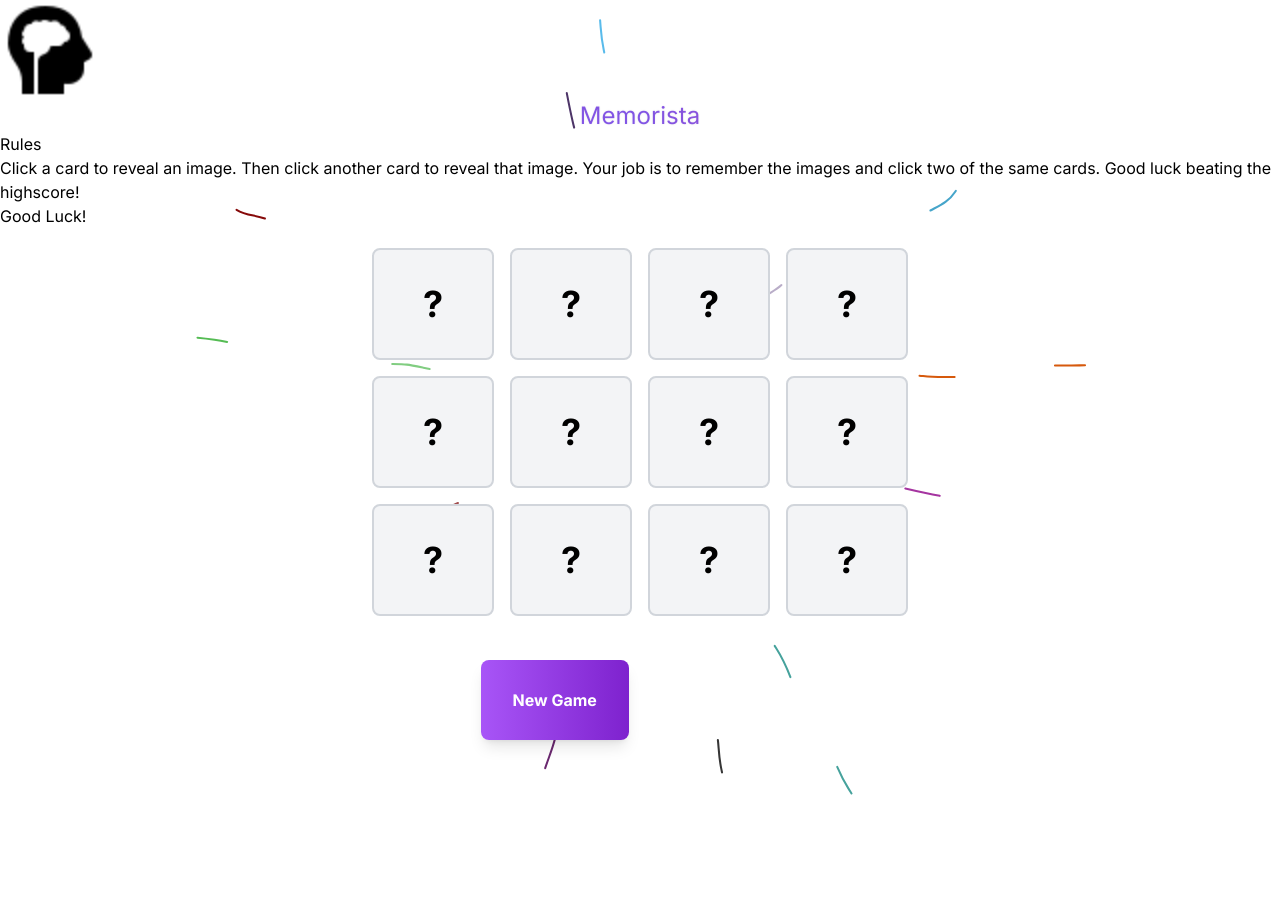
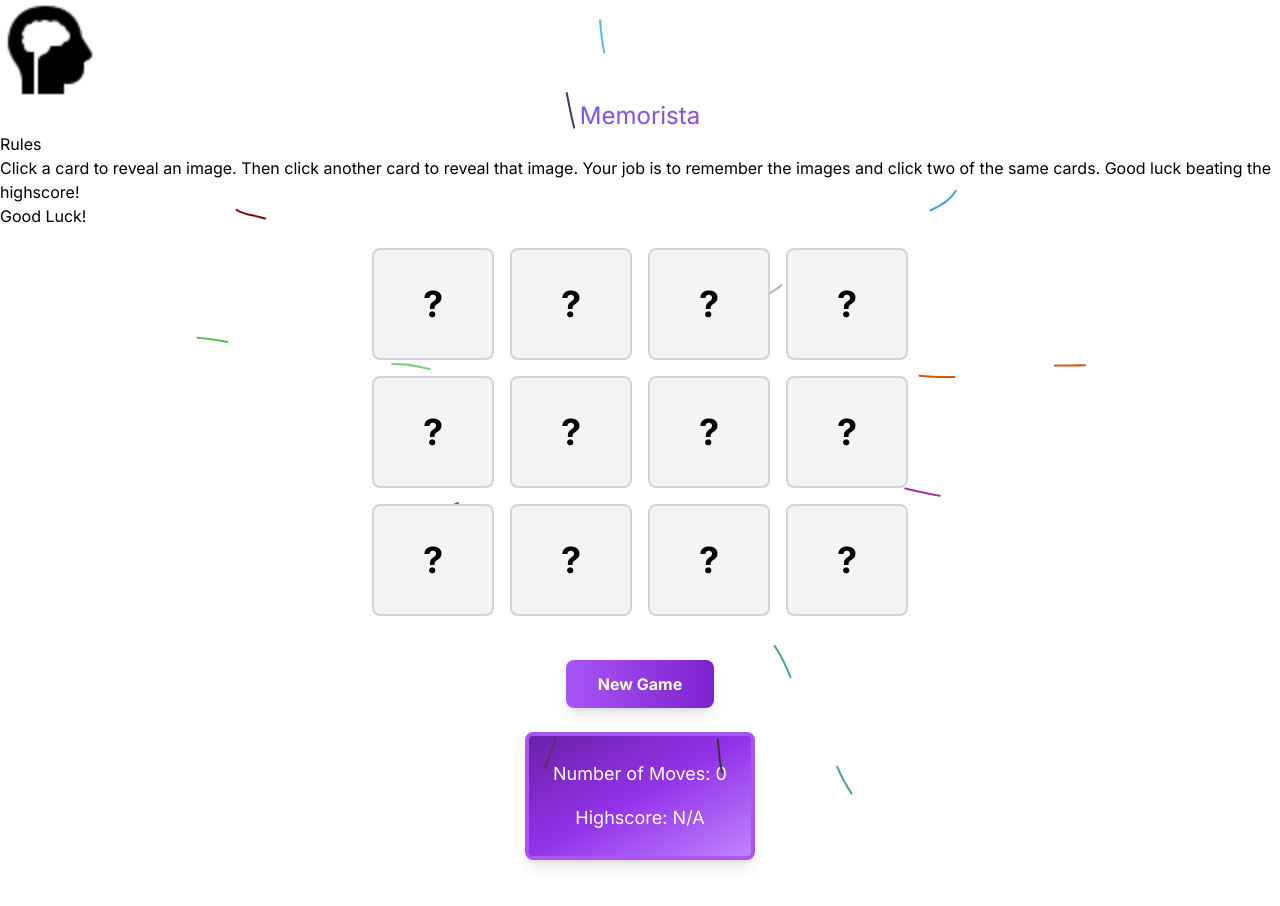
Before and after one commit to hasuwini77/memory_testing_no_components, a Next.js app: page / in a window 1280 px wide. Before the commit the page ends 800 px from the top, so only its background shows below. Built offline with nearby package versions, Linux system fonts and the light colour scheme.

Commit message:
adjusted style of highscore

```diff
--- a/src/app/page.tsx
+++ b/src/app/page.tsx
@@ -167,13 +167,14 @@ export default function Home() {
           ))}
         </div>
 
-        <div className="flex justify-center p-6">
+        <div className="flex flex-col items-center p-6 space-y-6">
           <NewGameButton newRound={resetGame} />
-          <div className="flex flex-col items-center justify-center">
-            <span className="text-white p-2" data-testid="moves">
+
+          <div className="flex flex-col items-center justify-center border-4 border-purple-500 rounded-lg shadow-lg bg-gradient-to-br from-purple-800 via-purple-600 to-purple-400 text-white max-w-md p-4">
+            <span className="text-white p-2 text-lg" data-testid="moves">
               Number of Moves: {numberOfMoves}
             </span>
-            <span className="text-white p-2" data-testid="highscore">
+            <span className="text-white p-2 text-lg" data-testid="highscore">
               {highscoreName ? `${highscoreName}: ` : ""}Highscore:{" "}
               {newHighScore !== null ? newHighScore : "N/A"}
             </span>
```
